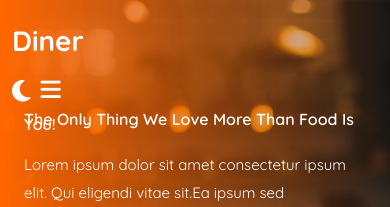
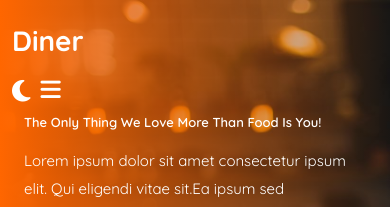
Before and after one commit to ManhDev24/BC66_CAPSTONE-origin, a plain HTML site: page index.html in a window 390 px wide. Shown: the top 207 px of the page. Drawn offline with nearby package versions, Linux system fonts and the light colour scheme; a script that the page names is missing.

Commit message:
update reponsive

```diff
--- a/index.css
+++ b/index.css
@@ -156,8 +156,8 @@
 }
 @media (max-width: 480px) {
     .dinner-banner .banner_info h3 {
-        font-size: 16px;
-        line-height: 5px;
+        font-size: 13px;
+        line-height: 2px;
     }
     .dinner-banner .banner_info p {
         font-size: 15px;
```
